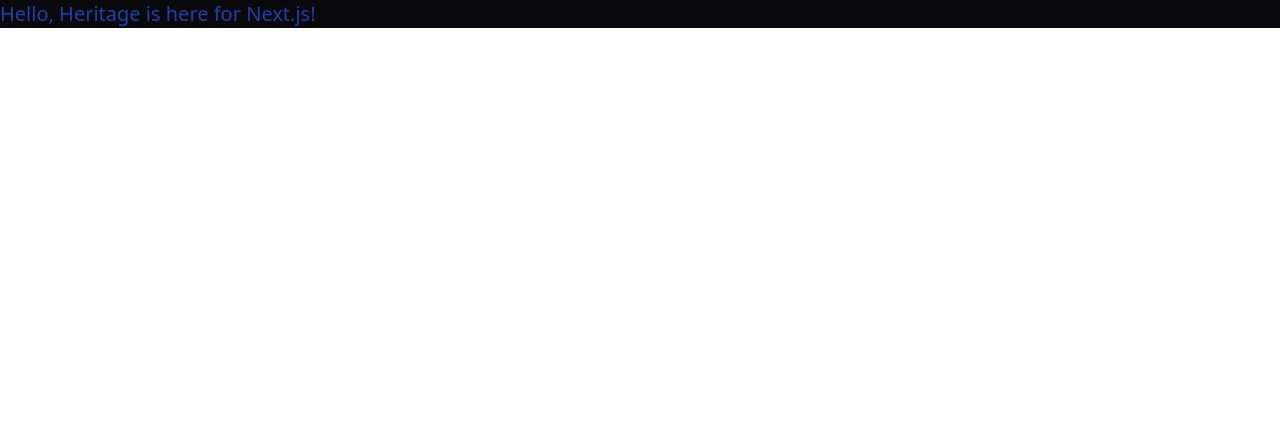
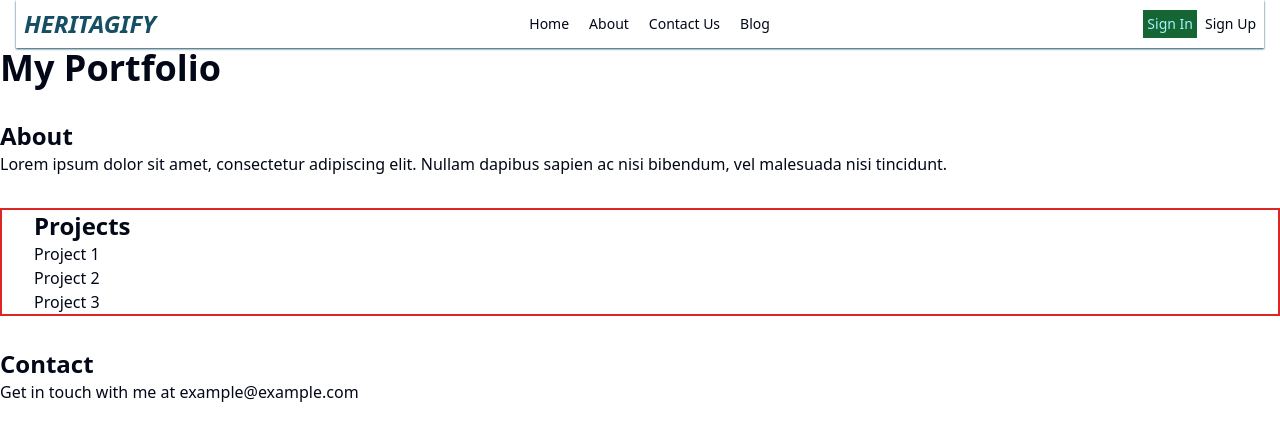
Before and after one commit to Heritagify/My-Portfolio, a Next.js app: page / in a window 1280 px wide. Shown: the top 440 px of the page. Built offline with nearby package versions, Linux system fonts and the light colour scheme.

Commit message:
good AFTERNOON

```diff
--- a/app/page.tsx
+++ b/app/page.tsx
@@ -1,20 +1,37 @@
+"use client";
 import './globals.css'
-// import { useAos } from './utils/useAos';
+import { useAos } from "./utils/useAos";
+import Navbar from '.././components/Navbar'
 
 
 export default function Page() {
-  // useAos();
+  useAos();
 
-  return(
+  return (
     <div>
+      <Navbar/>
       <h1
-      className="bg-zinc-950 dark:bg-white text-blue-800 text-xl"
-      >Hello, Heritage is here for Next.js!</h1>
-      {/* <div data-aos="fade-left"
-      className='border-2 border-red-700 w-fit p-5'>
-        <h1
-        className="bg-zinc-950 dark:bg-white font-bold text-emerald-800 text-2xl">Astalavi</h1>
-      </div> */}
+        data-aos="fade-right"
+        className="text-4xl font-bold mb-8">My Portfolio</h1>
+      <div data-aos="fade-up" className="mb-8">
+        <h2 className="text-2xl font-semibold">About</h2>
+        <p>
+          Lorem ipsum dolor sit amet, consectetur adipiscing elit. Nullam dapibus
+          sapien ac nisi bibendum, vel malesuada nisi tincidunt.
+        </p>
+      </div>
+      <div data-aos="fade-left" className="container mb-8 border-2 border-red-600">
+        <h2 className="text-2xl font-semibold">Projects</h2>
+        <ul>
+          <li>Project 1</li>
+          <li>Project 2</li>
+          <li>Project 3</li>
+        </ul>
+      </div>
+      <div data-aos="fade-right">
+        <h2 className="text-2xl font-semibold">Contact</h2>
+        <p>Get in touch with me at example@example.com</p>
+      </div>
     </div>
-  )
+  );
 }
--- a/app/portfolio/page.tsx
+++ /dev/null
@@ -1,33 +0,0 @@
-"use client";
-import { useAos } from "../utils/useAos";
-import Navbar from '../../components/Navbar'
-
-export default function Portfolio() {
-  useAos();
-
-  return (
-    <div>
-      <Navbar/>
-      <h1 className="text-4xl font-bold mb-8">My Portfolio</h1>
-      <div data-aos="fade-up" className="mb-8">
-        <h2 className="text-2xl font-semibold">About</h2>
-        <p>
-          Lorem ipsum dolor sit amet, consectetur adipiscing elit. Nullam dapibus
-          sapien ac nisi bibendum, vel malesuada nisi tincidunt.
-        </p>
-      </div>
-      <div data-aos="fade-left" className="mb-8">
-        <h2 className="text-2xl font-semibold">Projects</h2>
-        <ul>
-          <li>Project 1</li>
-          <li>Project 2</li>
-          <li>Project 3</li>
-        </ul>
-      </div>
-      <div data-aos="fade-right">
-        <h2 className="text-2xl font-semibold">Contact</h2>
-        <p>Get in touch with me at example@example.com</p>
-      </div>
-    </div>
-  );
-}
```
